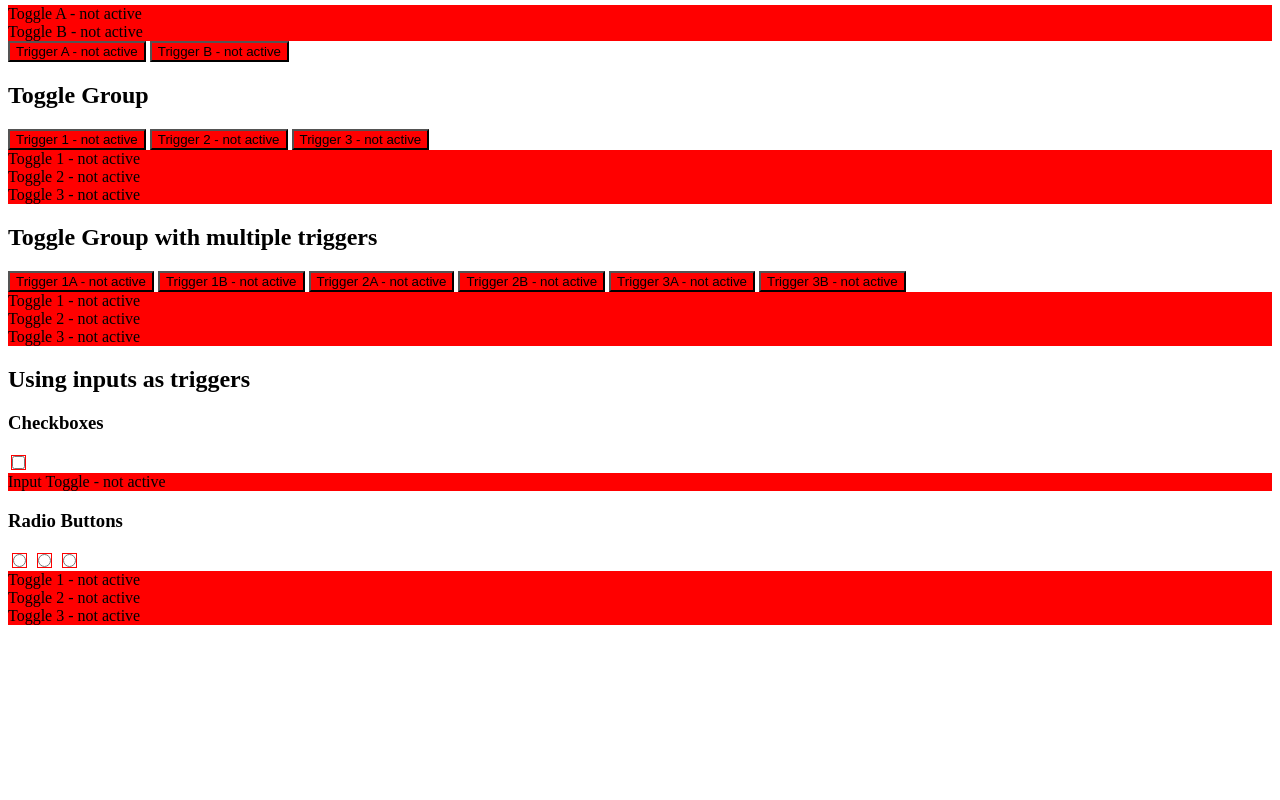
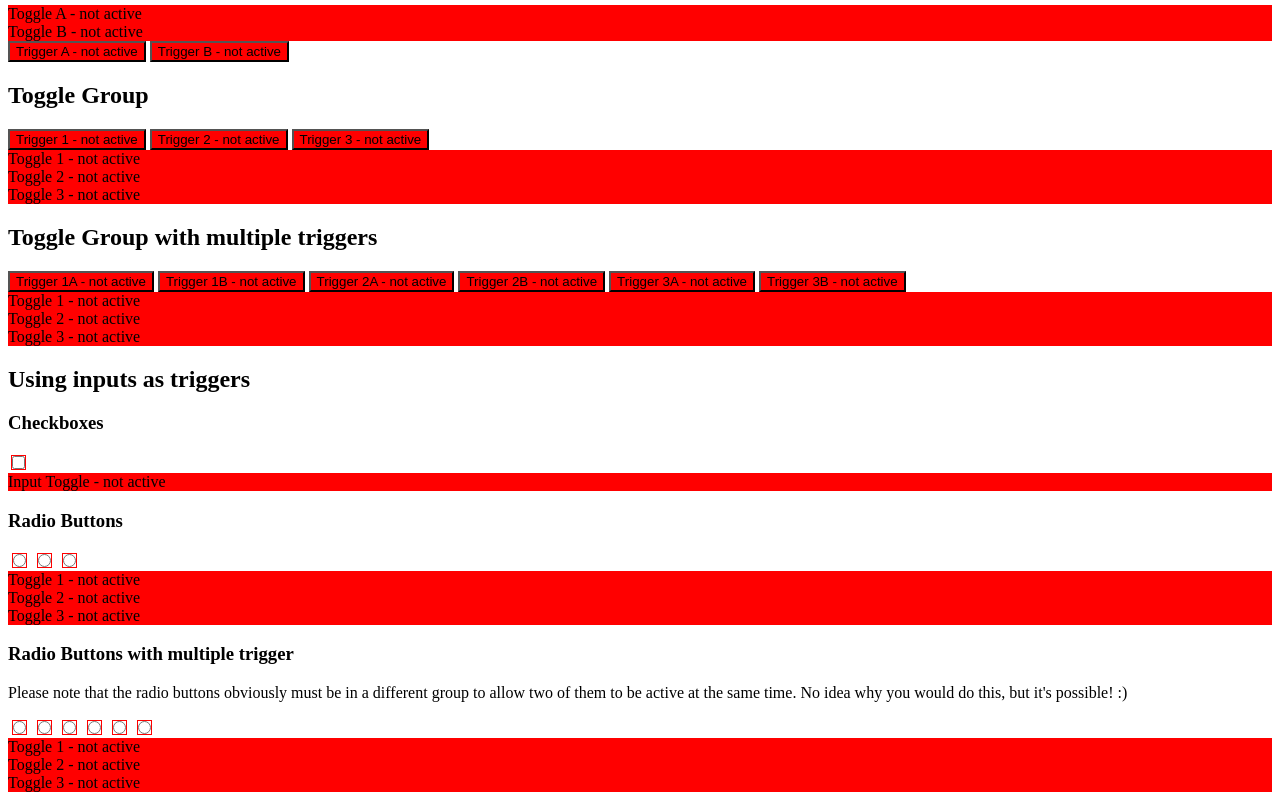
Before and after one commit to PimDerks/UberToggler, a website: page src/index.html in a window 1280 px wide. Shown: the part 557-1357 px from the top of the page. Before the commit the page ends 1190 px from the top, so only its background shows below. Drawn offline with nearby package versions, Linux system fonts and the light colour scheme; files that its build step writes are made by us from their sources.

Commit message:
Multiple radio buttons with the same targets now allowed.

```diff
--- a/src/index.html
+++ b/src/index.html
@@ -89,6 +89,18 @@
         <div class="toggle" id="input-radio-2" data-group="input-radio">Toggle 2</div>
         <div class="toggle" id="input-radio-3" data-group="input-radio">Toggle 3</div>
 
+        <h3>Radio Buttons with multiple trigger</h3>
+        <p>Please note that the radio buttons obviously must be in a different group to allow two of them to be active at the same time. No idea why you would do this, but it's possible! :)</p>
+        <input type="radio" aria-controls="input-radio-4" id="radio-4a" name="radio-a" />
+        <input type="radio" aria-controls="input-radio-4" id="radio-4b" name="radio-b" />
+        <input type="radio" aria-controls="input-radio-5" id="radio-5a" name="radio-a" />
+        <input type="radio" aria-controls="input-radio-5" id="radio-5b" name="radio-b" />
+        <input type="radio" aria-controls="input-radio-6" id="radio-6a" name="radio-a" />
+        <input type="radio" aria-controls="input-radio-6" id="radio-6b" name="radio-b" />
+        <div class="toggle" id="input-radio-4" data-group="input-radio">Toggle 1</div>
+        <div class="toggle" id="input-radio-5" data-group="input-radio">Toggle 2</div>
+        <div class="toggle" id="input-radio-6" data-group="input-radio">Toggle 3</div>
+
     </body>
     <script src="static/js/util/Mediator.js"></script>
     <script src="static/js/lib/Manager.js"></script>
--- a/src/static/js/lib/TriggerInput.js
+++ b/src/static/js/lib/TriggerInput.js
@@ -24,6 +24,17 @@ var TriggerInput = (function(){
 
     };
 
+    p.activate = function(){
+        console.log('activate');
+        _parent.prototype.activate.call(this);
+        this._element.checked = true;
+    };
+
+    p.deactivate = function(){
+        _parent.prototype.deactivate.call(this);
+        this._element.checked = false;
+    };
+
     p._bindEvents = function(){
 
         // custom events
```
